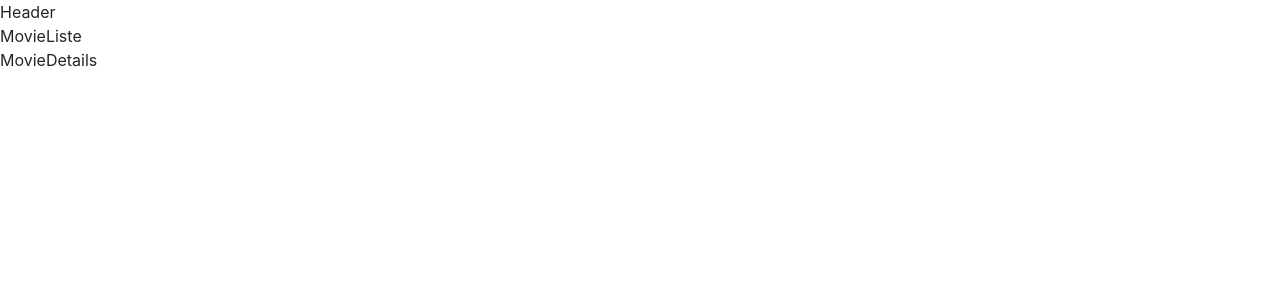
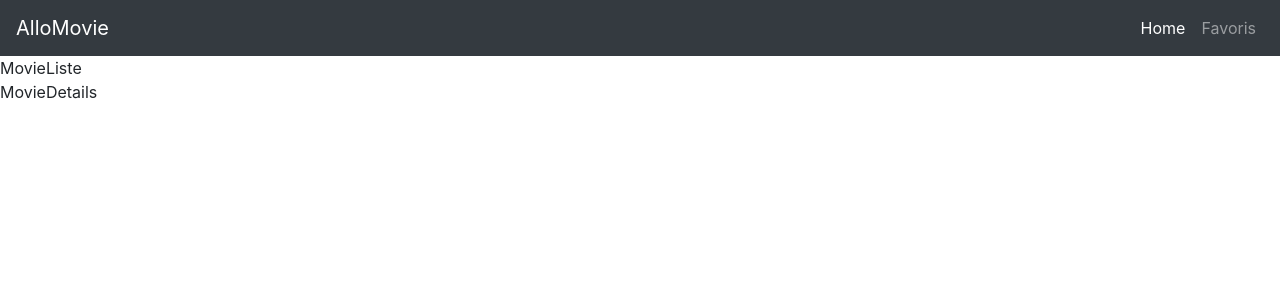
Before and after one commit to NYAZAK/movies, a React (Create React App) app: page / in a window 1280 px wide. Shown: the top 300 px of the page. Built offline with nearby package versions, Linux system fonts and the light colour scheme.

Commit message:
Feat Ajoute un header responsive avec bootstrap

```diff
--- a/src/components/header/Header.js
+++ b/src/components/header/Header.js
@@ -4,7 +4,24 @@
 export default class Header extends Component{
 
     render(){
-        return <header>Header</header>
+        return (
+        <header className="navbar navbar-expand-lg navbar-dark bg-dark">
+        <a className="navbar-brand" href="/">AlloMovie</a>
+        <button className="navbar-toggler">
+            <span className="navbar-toggler-icon"></span>
+        </button>
+        <div className="collapse navbar-collapse">
+            <ul className="navbar-nav ml-auto">
+                <li className="nav-item active">
+                <a className="nav-link" href="/">Home</a>
+                </li>
+                <li className="nav-item ">
+                <a className="nav-link" href="/">Favoris</a>
+                </li>
+            </ul>
+        </div>
+        </header>
+        );
     }
 
 
```
